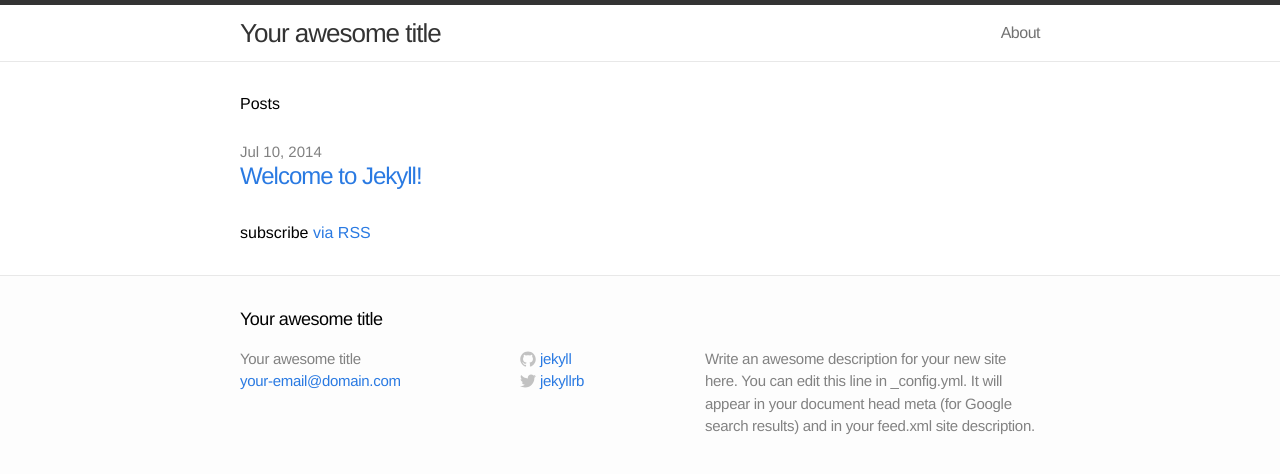
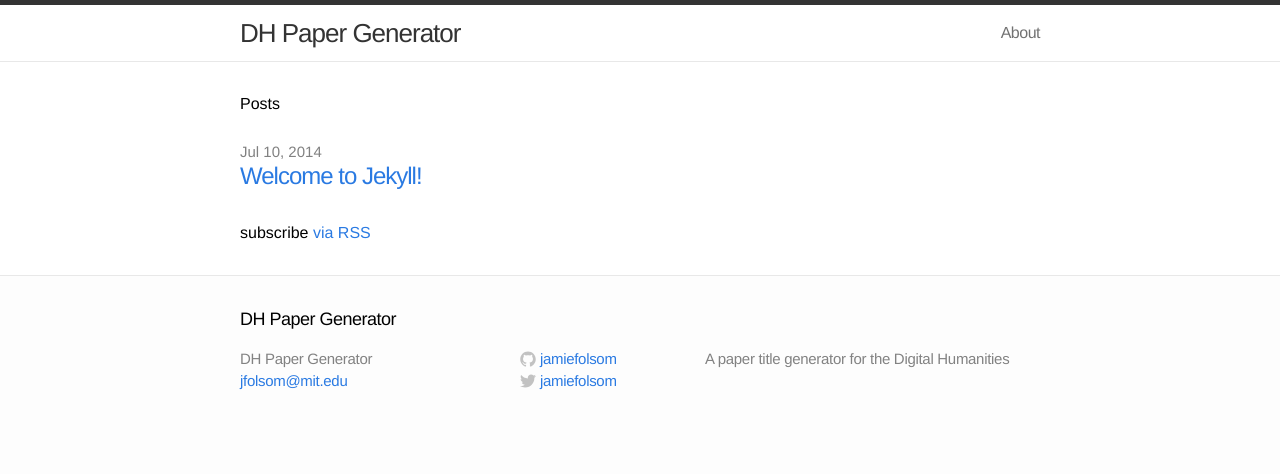
Before and after one commit to jamiefolsom/dh-paper, a Jekyll site: the page built from index.html, in a window 1280 px wide. Shown: the top 474 px of the page. Built offline with Jekyll 4.4.1, drawn with Linux system fonts in a browser that asks for light colours.

Commit message:
Update twitter, github usernames.

```diff
--- a/_config.yml
+++ b/_config.yml
@@ -1,11 +1,11 @@
 # Site settings
-title: Your awesome title
-email: your-email@domain.com
-description: "Write an awesome description for your new site here. You can edit this line in _config.yml. It will appear in your document head meta (for Google search results) and in your feed.xml site description."
+title: DH Paper Generator
+email: jfolsom@mit.edu
+description: "A paper title generator for the Digital Humanities"
 baseurl: ""
-url: "http://yourdomain.com"
-twitter_username: jekyllrb
-github_username:  jekyll
+url: "http://jamiefolsom."
+twitter_username: jamiefolsom
+github_username:  jamiefolsom
 
 # Build settings
 markdown: kramdown
```
